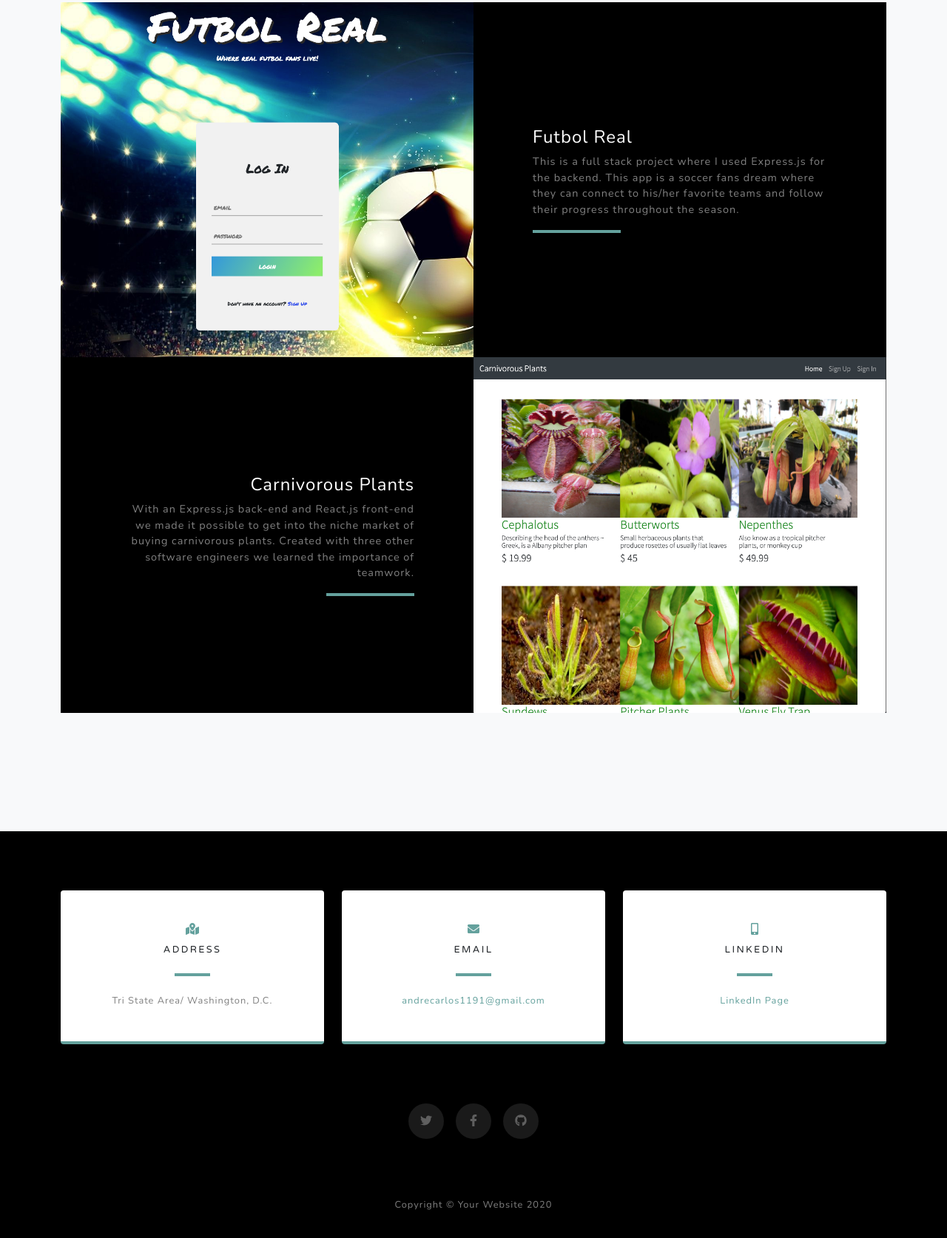
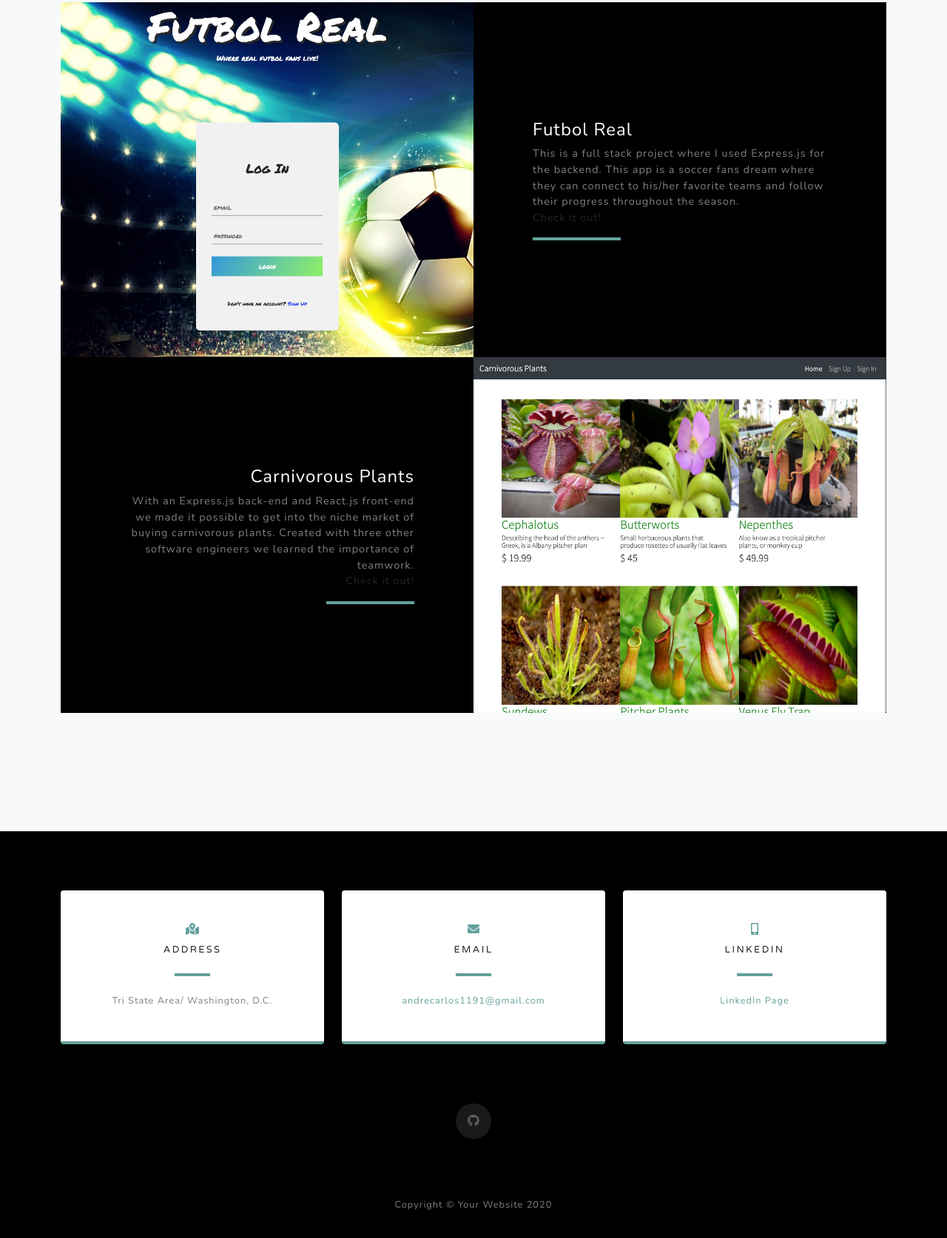
Before and after one commit to malcar91/malcar91.github.io, a website: page index.html in a window 1280 px wide. Shown: the part 2932-4606 px from the top of the page at 74% size. Drawn offline with nearby package versions, Linux system fonts and the light colour scheme.

Commit message:
adding links to projects

```diff
--- a/index.html
+++ b/index.html
@@ -65,11 +65,12 @@
             <div class="container">
                 <!-- Featured Project Row-->
                 <div class="row align-items-center no-gutters mb-4 mb-lg-5">
-                    <div class="col-xl-8 col-lg-7"><img class="img-fluid mb-3 mb-lg-0" src="public/tictactoe.png" alt="" /><a href="https://malcar91.github.io/TICtakTOE-firstProject/" target="_blank"></a></div>
+                    <div class="col-xl-8 col-lg-7"><img class="img-fluid mb-3 mb-lg-0" src="public/tictactoe.png" alt="" /></div>
                     <div class="col-xl-4 col-lg-5">
                         <div class="featured-text text-center text-lg-left">
                             <h4>Tic Tac Toe</h4>
                             <p class="text-black-50 mb-0">This is an interactive Tic Tac Toe game that allows you to play against a friend to determine who is best! It tracks wins and losses and amount of games played. It is a front-end single page application game built from scratch with JavaScript, HTML, CSS and a third party API. Enjoy the user interface and fun design.</p>
+                            <p><a href="https://malcar91.github.io/TICtakTOE-firstProject/" target="_blank"></a>Check it out!</p>
                         </div>
                     </div>
                 </div>
@@ -82,6 +83,7 @@
                                 <div class="project-text w-100 my-auto text-center text-lg-left">
                                     <h4 class="text-white">Futbol Real</h4>
                                     <p class="mb-0 text-white-50">This is a full stack project where I used Express.js for the backend. This app is a soccer fans dream where they can connect to his/her favorite teams and follow their progress throughout the season.</p>
+                                    <p><a href="https://malcar91.github.io/fullStackSoccerProject-client/" target="_blank"></a>Check it out!</p>
                                     <hr class="d-none d-lg-block mb-0 ml-0" />
                                 </div>
                             </div>
@@ -97,6 +99,7 @@
                                 <div class="project-text w-100 my-auto text-center text-lg-right">
                                     <h4 class="text-white">Carnivorous Plants</h4>
                                     <p class="mb-0 text-white-50">With an Express.js back-end and React.js front-end we made it possible to get into the niche market of buying carnivorous plants. Created with three other software engineers we learned the importance of teamwork.</p>
+                                    <p><a href="https://noreactiontime.github.io/react-project-client/#/products" target="_blank"></a>Check it out!</p>
                                     <hr class="d-none d-lg-block mb-0 mr-0" />
                                 </div>
                             </div>
@@ -158,9 +161,9 @@
                     </div>
                 </div>
                 <div class="social d-flex justify-content-center">
-                    <a class="mx-2" href="#!"><i class="fab fa-twitter"></i></a>
-                    <a class="mx-2" href="#!"><i class="fab fa-facebook-f"></i></a>
-                    <a class="mx-2" href="#!"><i class="fab fa-github"></i></a>
+                    <!-- <a class="mx-2" href="#!"><i class="fab fa-twitter"></i></a>
+                    <a class="mx-2" href="#!"><i class="fab fa-facebook-f"></i></a> -->
+                    <a class="mx-2" href="https://github.com/malcar91"><i class="fab fa-github"></i></a>
                 </div>
             </div>
         </section>
```
